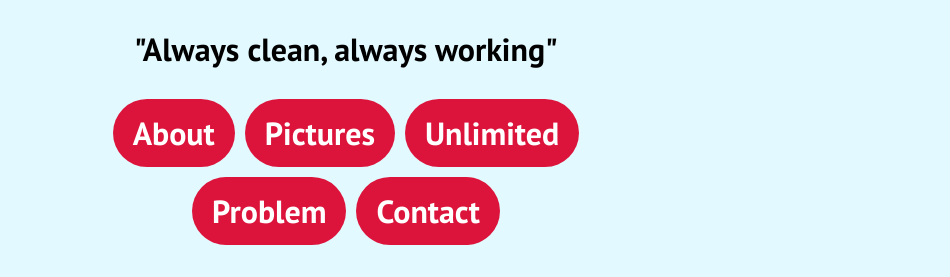
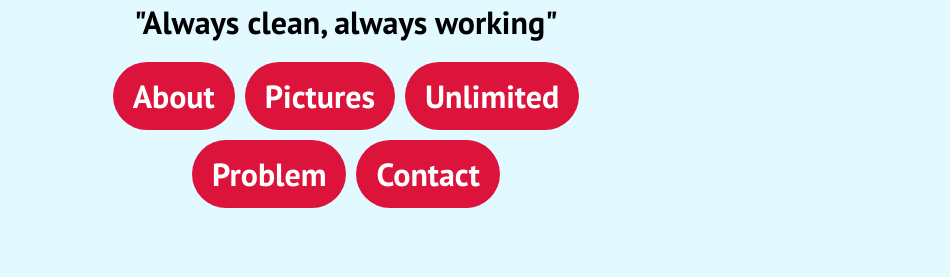
Before and after one commit to udie1011/WashAndRoll, a website built with Parcel: page home.html in a window 1280 px wide. Shown: the part 523-800 px from the top of the page, without its empty margins (294-1244 px from the left). Built offline with nearby package versions, Linux system fonts and the light colour scheme.

Commit message:
slight tweak

```diff
--- a/css/styles.css
+++ b/css/styles.css
@@ -148,6 +148,7 @@
   font-size: 2rem;
   text-align: center;
   margin: 0;
+  margin-bottom: 2vh;
 }
 
 .header__navigation {
@@ -159,7 +160,7 @@
   font-size: 2rem;
   flex-wrap: wrap;
   margin-top: 0;
-  margin-bottom: 32px;
+  margin-bottom: 10vh;
 }
 
 .header__navigation li {
```
